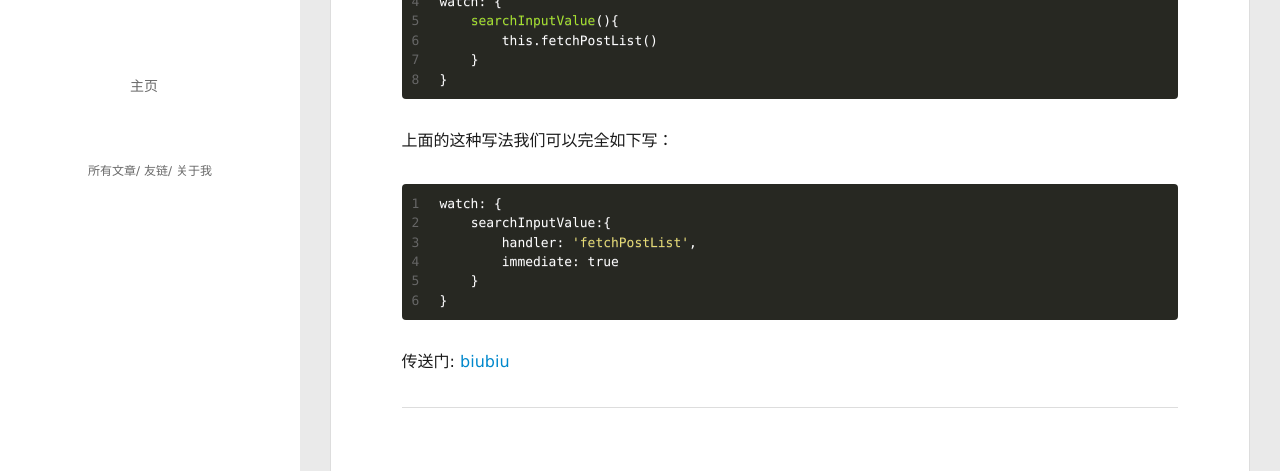
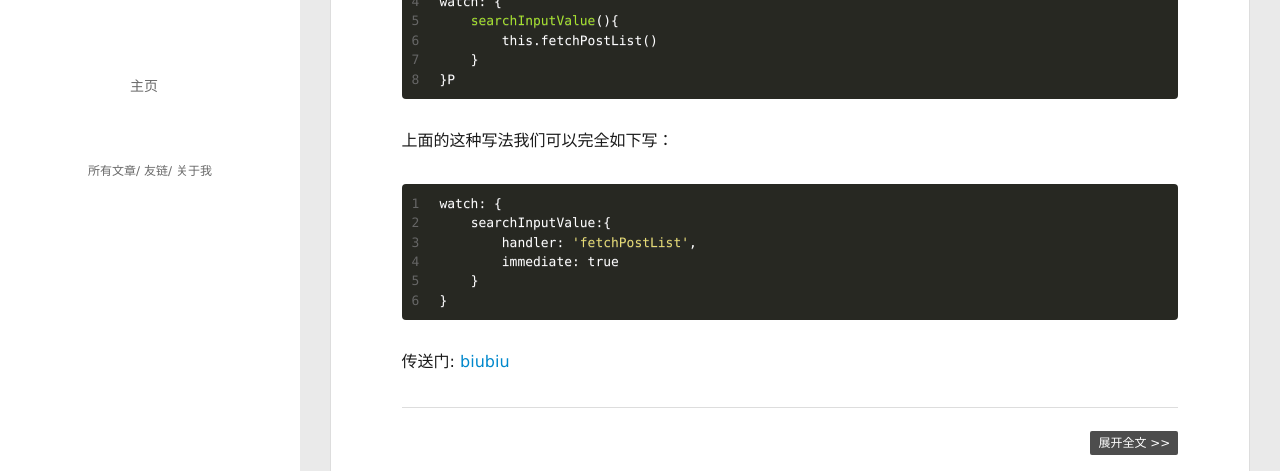
Before and after one commit to TiAmoYZ/TiAmoYZ.github.io, a plain HTML site: page index.html in a window 1280 px wide. Shown: the part 329-800 px from the top of the page. Drawn offline with Linux system fonts and the light colour scheme.

Commit message:
Site updated: 2018-05-28 16:57:41

```diff
--- a/index.html
+++ b/index.html
@@ -154,7 +154,7 @@
 
     <div class="article-entry" itemprop="articleBody">
 
-        <h3 id="善用watch的immediate属性"><a href="#善用watch的immediate属性" class="headerlink" title="善用watch的immediate属性"></a>善用watch的immediate属性</h3><p>这一点我在项目中也是这么写的。例如有请求需要再也没初始化的时候就执行一次，然后监听他的变化，很多人这么写：<br><figure class="highlight bash"><table><tr><td class="gutter"><pre><span class="line">1</span><br><span class="line">2</span><br><span class="line">3</span><br><span class="line">4</span><br><span class="line">5</span><br><span class="line">6</span><br><span class="line">7</span><br><span class="line">8</span><br></pre></td><td class="code"><pre><span class="line"><span class="function"><span class="title">created</span></span>()&#123;</span><br><span class="line">    this.fetchPostList()</span><br><span class="line">&#125;,</span><br><span class="line">watch: &#123;</span><br><span class="line">    <span class="function"><span class="title">searchInputValue</span></span>()&#123;</span><br><span class="line">        this.fetchPostList()</span><br><span class="line">    &#125;</span><br><span class="line">&#125;</span><br></pre></td></tr></table></figure></p>
+        <h3 id="善用watch的immediate属性"><a href="#善用watch的immediate属性" class="headerlink" title="善用watch的immediate属性"></a>善用watch的immediate属性</h3><p>这一点我在项目中也是这么写的。例如有请求需要再也没初始化的时候就执行一次，然后监听他的变化，很多人这么写：<br><figure class="highlight bash"><table><tr><td class="gutter"><pre><span class="line">1</span><br><span class="line">2</span><br><span class="line">3</span><br><span class="line">4</span><br><span class="line">5</span><br><span class="line">6</span><br><span class="line">7</span><br><span class="line">8</span><br></pre></td><td class="code"><pre><span class="line"><span class="function"><span class="title">created</span></span>()&#123;</span><br><span class="line">    this.fetchPostList()</span><br><span class="line">&#125;,</span><br><span class="line">watch: &#123;</span><br><span class="line">    <span class="function"><span class="title">searchInputValue</span></span>()&#123;</span><br><span class="line">        this.fetchPostList()</span><br><span class="line">    &#125;</span><br><span class="line">&#125;P</span><br></pre></td></tr></table></figure></p>
 <p>上面的这种写法我们可以完全如下写：<br><figure class="highlight bash"><table><tr><td class="gutter"><pre><span class="line">1</span><br><span class="line">2</span><br><span class="line">3</span><br><span class="line">4</span><br><span class="line">5</span><br><span class="line">6</span><br></pre></td><td class="code"><pre><span class="line">watch: &#123;</span><br><span class="line">    searchInputValue:&#123;</span><br><span class="line">        handler: <span class="string">'fetchPostList'</span>,</span><br><span class="line">        immediate: <span class="literal">true</span></span><br><span class="line">    &#125;</span><br><span class="line">&#125;</span><br></pre></td></tr></table></figure></p>
 <p>传送门: <a href="https://zqs9004.github.io/" target="_blank" rel="noopener">biubiu</a></p>
 
@@ -167,6 +167,10 @@
 
 
 
+
+        <p class="article-more-link">
+          <a class="article-more-a" href="/2018/05/28/notes/">展开全文 >></a>
+        </p>
 
 
 
```
Also changed, not shown: 2018/05/28/notes/index.html (+2 -2 lines).
